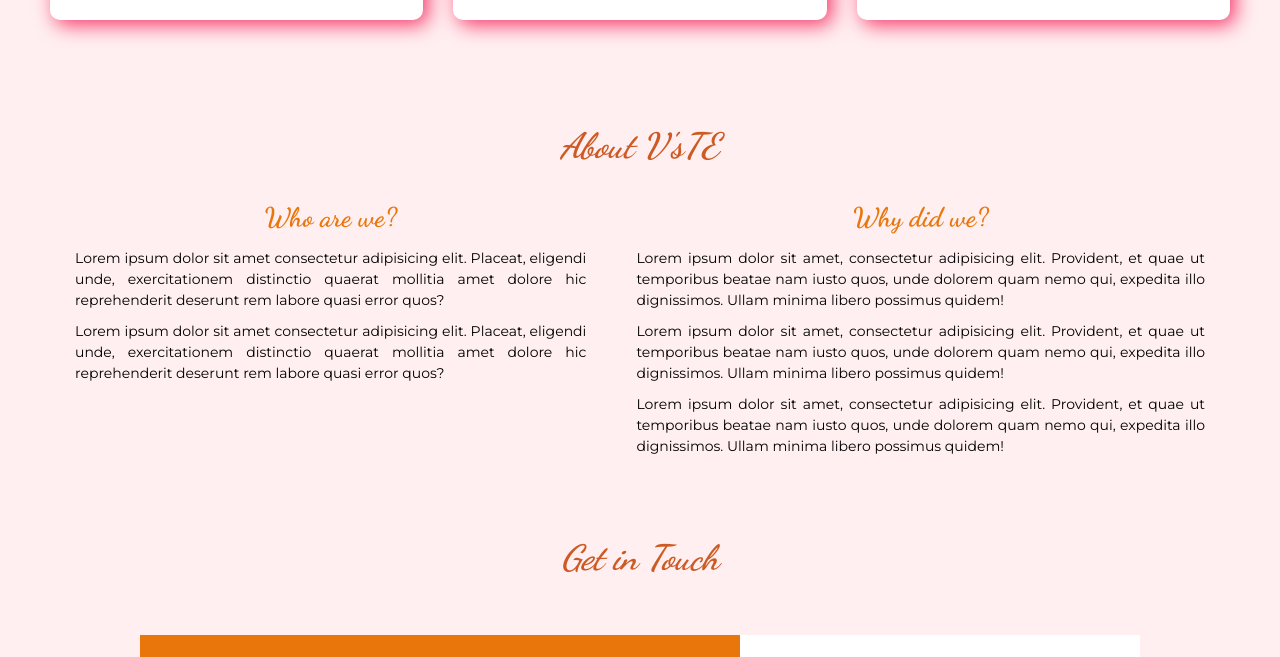
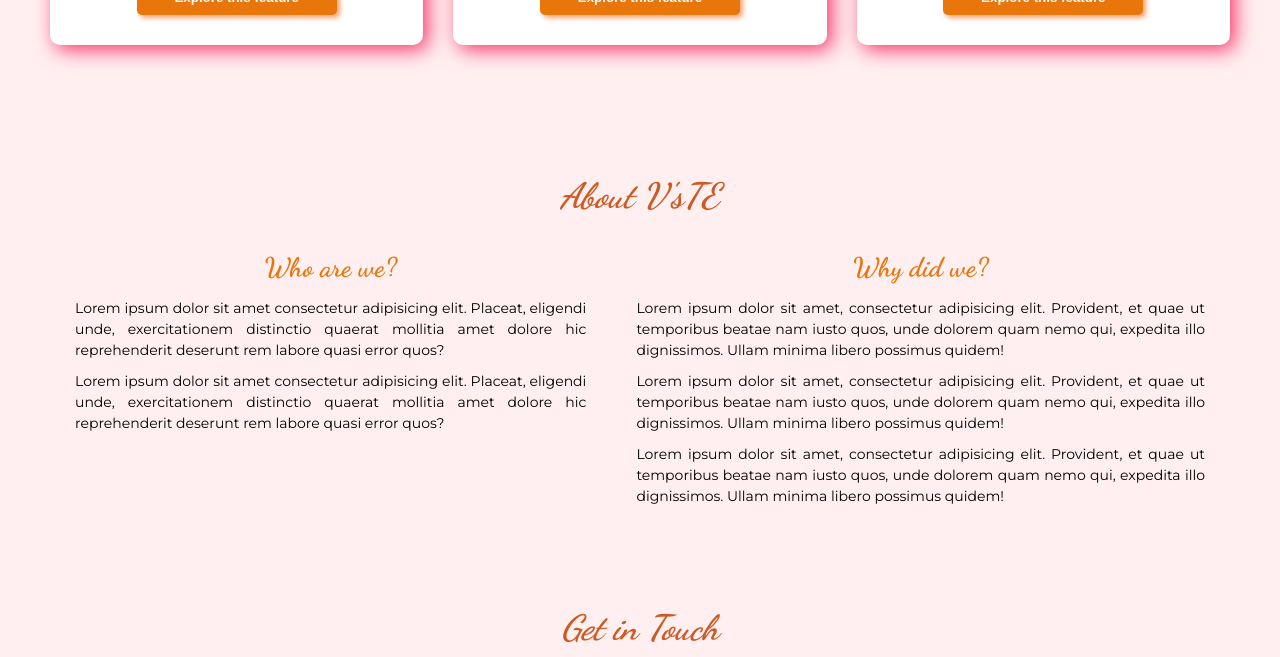
Before and after one commit to Fuangi/todo-expense, a React (Vite) app: page / in a window 1280 px wide. Shown: the part 1473-2130 px from the top of the page. Built offline with nearby package versions, Linux system fonts and the light colour scheme.

Commit message:
Increased the top padding on the sections for better display on mobile

```diff
--- a/src/styles/components/_about.scss
+++ b/src/styles/components/_about.scss
@@ -1,6 +1,7 @@
 @use "../variables" as *;
 .about {
   padding: 5rem;
+  padding-top: 7.5rem;
 
   h1 {
     text-align: center;
--- a/src/styles/components/_contact.scss
+++ b/src/styles/components/_contact.scss
@@ -6,6 +6,7 @@
   font-size: 3.5rem;
   color: $tertiaryOrange;
   font-style: oblique;
+  padding-top: 2rem;
 }
 .contact-me {
   display: flex;
@@ -88,10 +89,6 @@
         flex: 1.5;
         align-self: center;
         font-size: 1.3rem;
-
-        p {
-          // color: $tertiaryOrange;
-        }
       }
     }
 
@@ -126,7 +123,6 @@
     padding: 1.7rem;
 
     form {
-
       label {
         width: 7rem;
       }
--- a/src/styles/components/_services.scss
+++ b/src/styles/components/_services.scss
@@ -2,6 +2,7 @@
 
 .our-services {
   padding: 5rem;
+  padding-top: 7.5rem;
 
   h1 {
     font-size: 3rem;
```
